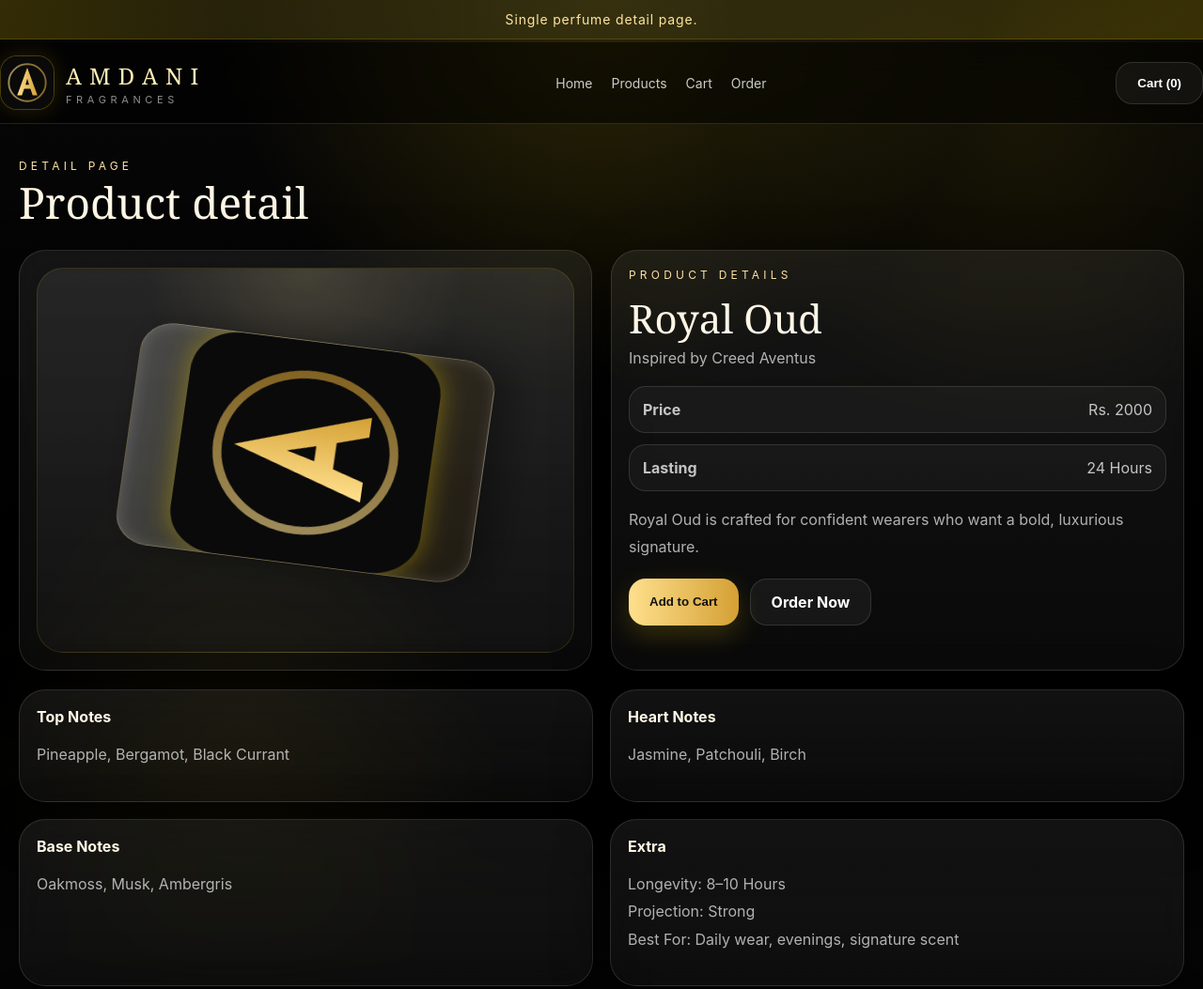
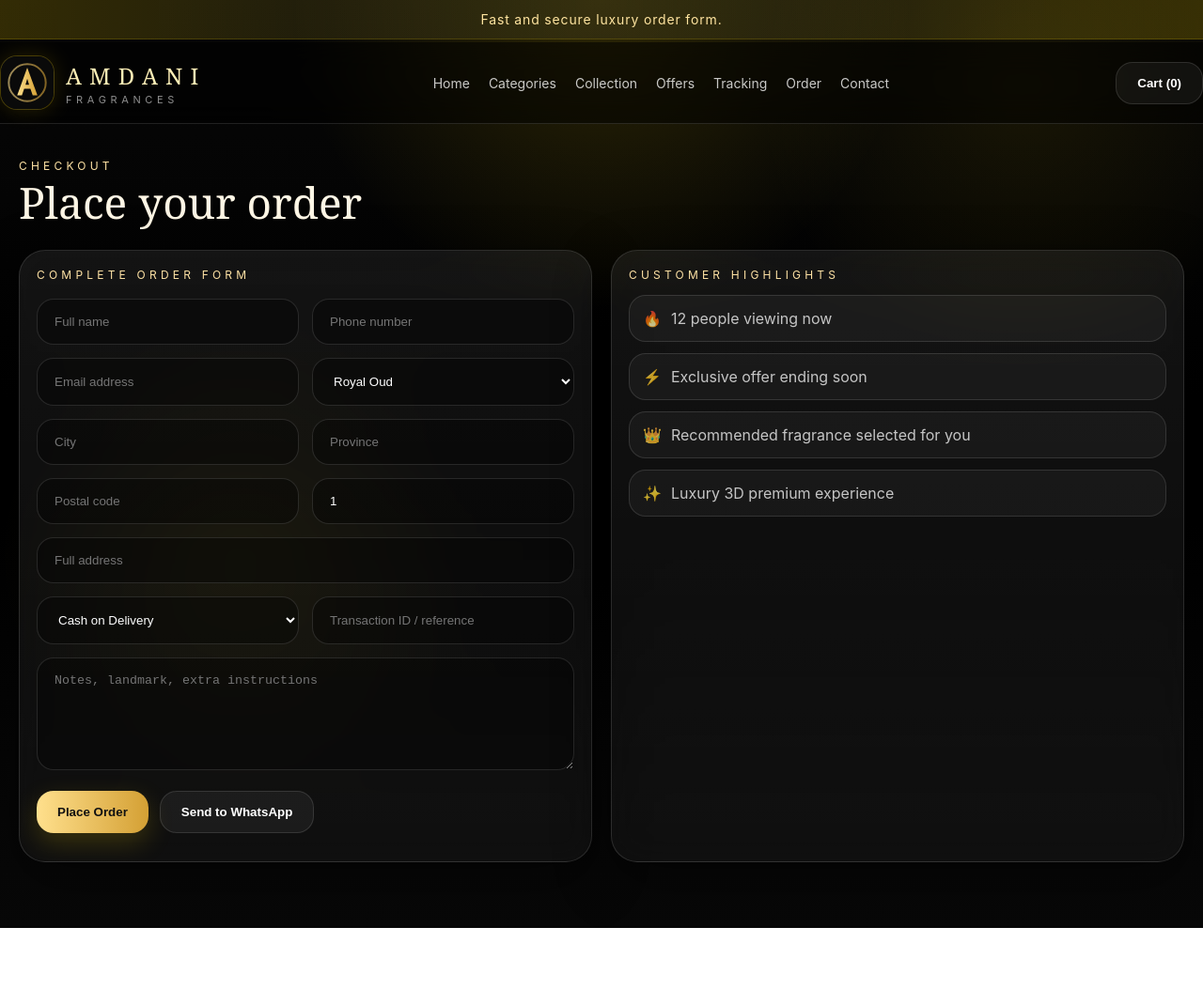
Before and after one commit to AhmedrazamemonAMDANI/amdani-site, a plain HTML site: page frontend/product.html in a window 1280 px wide. Shown: the top 1053 px of the page at 94% size. After the commit the page ends 988 px from the top, so only its background shows below. Drawn offline with Linux system fonts and the light colour scheme; no server answers.

Commit message:
Replace product page with order form layout

```diff
--- a/frontend/product.html
+++ b/frontend/product.html
@@ -1 +1,118 @@
-<!DOCTYPE html><html lang="en"><head><meta charset="UTF-8"><meta name="viewport" content="width=device-width, initial-scale=1.0"><title>Product - Amdani</title><link rel="stylesheet" href="assets/css/styles.css"></head><body><div class="cursor-glow" id="cursorGlow"></div><div class="topbar">Single perfume detail page.</div><header><div class="wrap nav"><div class="brand"><div class="logo"><img src="assets/images/logo.svg" alt="logo"></div><div><h1>AMDANI</h1><p>FRAGRANCES</p></div></div><div class="menu"><a href="index.html">Home</a><a href="products.html">Products</a><a href="cart.html">Cart</a><a href="order.html">Order</a></div><div style="display:flex;gap:10px"><button class="btn2" id="openCartBtn">Cart</button></div></div></header><div class="cart glass" id="cartBox"><div class="card"><div style="display:flex;justify-content:space-between;align-items:center"><div class="tag">YOUR CART</div><button class="btn2" id="closeCartBtn">Close</button></div><div id="cartItems" class="status" style="margin-top:14px"></div><div class="status-item" style="margin-top:10px"><span>Total</span><strong style="margin-left:auto" id="cartTotal">Rs. 0</strong></div></div></div><main><section class="page-title"><div class="wrap"><div class="tag">DETAIL PAGE</div><h2>Product detail</h2></div></section><section style="padding-top:10px"><div class="wrap" id="productDetail"></div></section></main><script src="assets/js/app.js"></script></body></html>
+<!DOCTYPE html>
+<html lang="en">
+<head>
+  <meta charset="UTF-8">
+  <meta name="viewport" content="width=device-width, initial-scale=1.0">
+  <title>Order - Amdani</title>
+  <link rel="stylesheet" href="assets/css/styles.css">
+</head>
+<body>
+  <div class="topbar">Fast and secure luxury order form.</div>
+
+  <header>
+    <div class="wrap nav">
+      <div class="brand">
+        <div class="logo">
+          <img src="assets/images/logo.svg" alt="logo">
+        </div>
+        <div>
+          <h1>AMDANI</h1>
+          <p>FRAGRANCES</p>
+        </div>
+      </div>
+
+      <div class="menu">
+        <a href="../index.html">Home</a>
+        <a href="../index.html#categories">Categories</a>
+        <a href="products.html">Collection</a>
+        <a href="../index.html#offers">Offers</a>
+        <a href="tracking.html">Tracking</a>
+        <a href="order.html">Order</a>
+        <a href="contact.html">Contact</a>
+      </div>
+
+      <div style="display:flex;gap:10px">
+        <button class="btn2" id="openCartBtn">Cart</button>
+      </div>
+    </div>
+  </header>
+
+  <div class="cart glass" id="cartBox">
+    <div class="card">
+      <div style="display:flex;justify-content:space-between;align-items:center">
+        <div class="tag">YOUR CART</div>
+        <button class="btn2" id="closeCartBtn">Close</button>
+      </div>
+      <div id="cartItems" class="status" style="margin-top:14px"></div>
+      <div class="status-item" style="margin-top:10px">
+        <span>Total</span>
+        <strong style="margin-left:auto" id="cartTotal">Rs. 0</strong>
+      </div>
+    </div>
+  </div>
+
+  <main>
+    <section class="page-title">
+      <div class="wrap">
+        <div class="tag">CHECKOUT</div>
+        <h2>Place your order</h2>
+      </div>
+    </section>
+
+    <section style="padding-top:10px">
+      <div class="wrap split">
+        <div class="glass card">
+          <div class="tag">COMPLETE ORDER FORM</div>
+
+          <div class="order-row" style="margin-top:18px">
+            <input id="name" placeholder="Full name">
+            <input id="phone" placeholder="Phone number">
+            <input id="email" placeholder="Email address">
+            <select id="perfumeSelect"></select>
+            <input id="city" placeholder="City">
+            <input id="province" placeholder="Province">
+            <input id="postal" placeholder="Postal code">
+            <input id="quantity" type="number" min="1" value="1" placeholder="Quantity">
+          </div>
+
+          <div style="margin-top:14px">
+            <input id="address" placeholder="Full address">
+          </div>
+
+          <div class="order-row" style="margin-top:14px">
+            <select id="payment">
+              <option>Cash on Delivery</option>
+              <option>JazzCash</option>
+              <option>NayaPay</option>
+            </select>
+            <input id="txn" placeholder="Transaction ID / reference">
+          </div>
+
+          <div style="margin-top:14px">
+            <textarea id="notes" placeholder="Notes, landmark, extra instructions"></textarea>
+          </div>
+
+          <div class="hero-actions">
+            <button class="btn" id="submitOrder">Place Order</button>
+            <button class="btn2" id="sendWA">Send to WhatsApp</button>
+          </div>
+
+          <div id="formStatus" class="muted" style="margin-top:12px"></div>
+        </div>
+
+        <div class="glass card">
+          <div class="tag">CUSTOMER HIGHLIGHTS</div>
+          <div class="status">
+            <div class="status-item">🔥 <span id="viewers">12 people viewing now</span></div>
+            <div class="status-item">⚡ <span>Exclusive offer ending soon</span></div>
+            <div class="status-item">👑 <span>Recommended fragrance selected for you</span></div>
+            <div class="status-item">✨ <span>Luxury 3D premium experience</span></div>
+          </div>
+        </div>
+      </div>
+    </section>
+  </main>
+
+  <script src="assets/js/app.js"></script>
+</body>
+</html>
```
